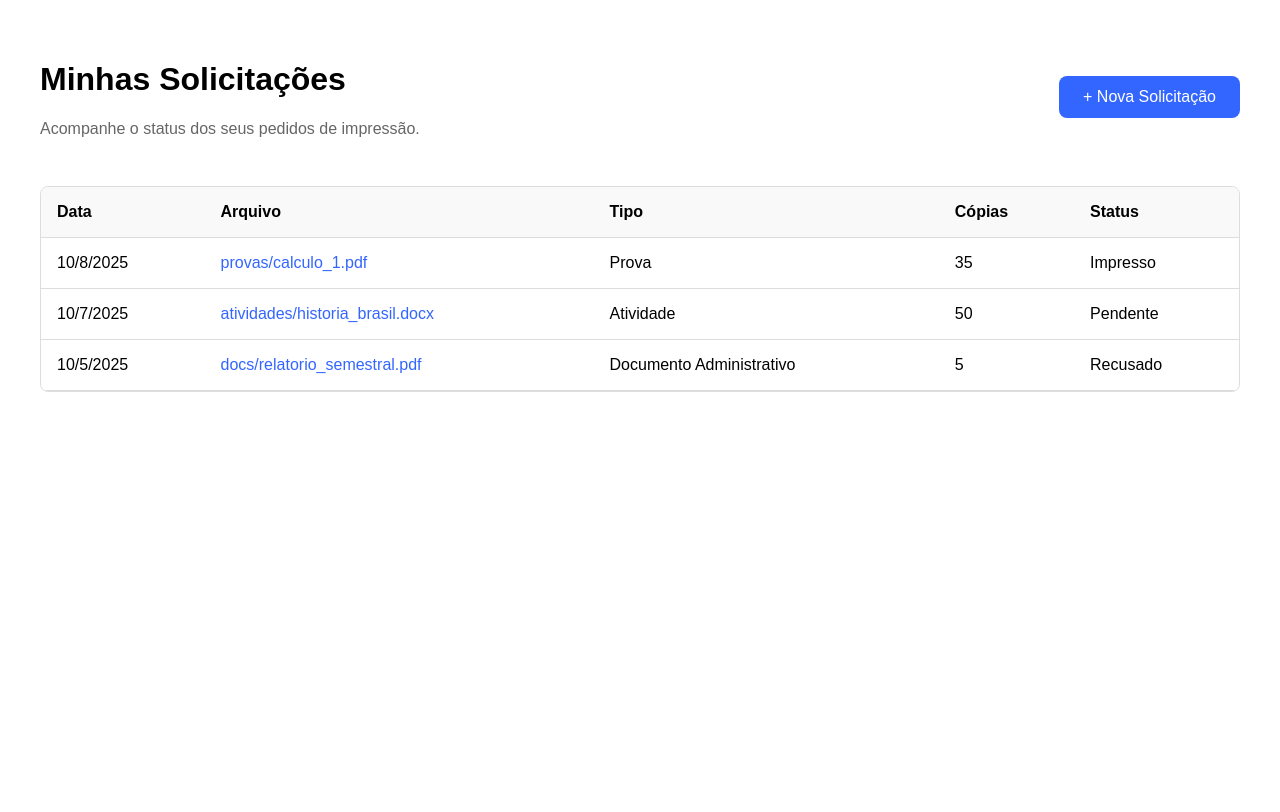
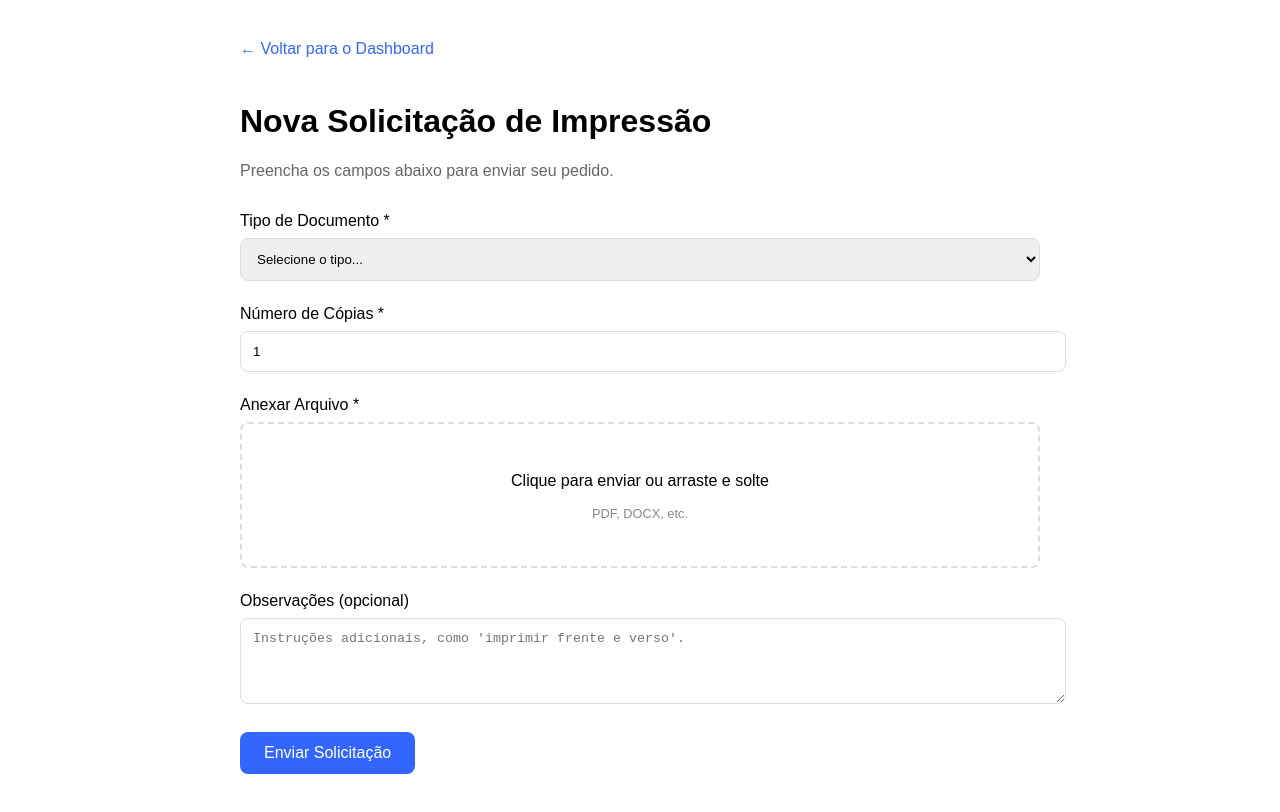
Before and after one commit to aclmedrado/sigi, a React (Vite) app in the folder frontend/: page / in a window 1280 px wide. Both pictures are taken after a click on the button "+ Nova Solicitação". Built offline with nearby package versions, Linux system fonts and the light colour scheme.

Commit message:
Feat: Adiciona FormularioSolicitacao e navegação de UI estática

```diff
--- a/frontend/src/App.jsx
+++ b/frontend/src/App.jsx
@@ -1,10 +1,21 @@
+import React, { useState } from 'react';
 import DashboardSolicitante from './components/DashboardSolicitante';
+import FormularioSolicitacao from './components/FormularioSolicitacao';
 
 function App() {
+  // Usamos um "estado" para saber qual página está ativa. Começamos no 'dashboard'.
+  const [paginaAtual, setPaginaAtual] = useState('dashboard');
+
+  // Função para ser chamada pelos componentes filhos para mudar a página
+  const handleNavigate = (pagina) => {
+    setPaginaAtual(pagina);
+  };
+
   return (
     <div>
-      {/* Por enquanto, vamos renderizar nosso dashboard diretamente */}
-      <DashboardSolicitante />
+      {/* Renderização Condicional: Mostra um componente ou outro baseado no estado */}
+      {paginaAtual === 'dashboard' && <DashboardSolicitante onNavigate={handleNavigate} />}
+      {paginaAtual === 'formulario' && <FormularioSolicitacao onNavigate={handleNavigate} />}
     </div>
   );
 }
--- a/frontend/src/components/DashboardSolicitante.jsx
+++ b/frontend/src/components/DashboardSolicitante.jsx
@@ -1,7 +1,6 @@
 import React from 'react';
 
 // --- NOSSOS DADOS FALSOS (MOCK DATA) ---
-// Em uma aplicação real, estes dados viriam da nossa API.
 const mockSolicitacoes = [
   {
     id: '1',
@@ -30,7 +29,7 @@ const mockSolicitacoes = [
 ];
 // --- FIM DOS DADOS FALSOS ---
 
-export default function DashboardSolicitante() {
+export default function DashboardSolicitante({ onNavigate }) { // <--- CORREÇÃO AQUI
   return (
     <div style={{ fontFamily: 'sans-serif', padding: '2rem' }}>
       {/* Cabeçalho da Página */}
@@ -39,7 +38,7 @@ export default function DashboardSolicitante() {
           <h1 style={{ fontSize: '2rem', fontWeight: 'bold' }}>Minhas Solicitações</h1>
           <p style={{ color: '#666' }}>Acompanhe o status dos seus pedidos de impressão.</p>
         </div>
-        <button style={{ padding: '0.75rem 1.5rem', backgroundColor: '#3366FF', color: 'white', border: 'none', borderRadius: '0.5rem', cursor: 'pointer', fontSize: '1rem' }}>
+        <button onClick={() => onNavigate('formulario')} style={{ padding: '0.75rem 1.5rem', backgroundColor: '#3366FF', color: 'white', border: 'none', borderRadius: '0.5rem', cursor: 'pointer', fontSize: '1rem' }}> {/* <--- CORREÇÃO AQUI */}
           + Nova Solicitação
         </button>
       </div>
--- /dev/null
+++ b/frontend/src/components/FormularioSolicitacao.jsx
@@ -0,0 +1,55 @@
+import React from 'react';
+
+export default function FormularioSolicitacao({ onNavigate }) {
+  return (
+    <div style={{ fontFamily: 'sans-serif', padding: '2rem', maxWidth: '800px', margin: 'auto' }}>
+      {/* Link para Voltar */}
+      <a onClick={() => onNavigate('dashboard')} style={{ color: '#3366FF', cursor: 'pointer', marginBottom: '1.5rem', display: 'inline-block' }}>
+        &larr; Voltar para o Dashboard
+      </a>
+
+      {/* Cabeçalho */}
+      <div>
+        <h1 style={{ fontSize: '2rem', fontWeight: 'bold' }}>Nova Solicitação de Impressão</h1>
+        <p style={{ color: '#666', marginTop: '0.5rem' }}>Preencha os campos abaixo para enviar seu pedido.</p>
+      </div>
+
+      {/* Formulário */}
+      <form style={{ marginTop: '2rem', display: 'grid', gap: '1.5rem' }}>
+        <div>
+          <label htmlFor="tipo_documento" style={{ display: 'block', marginBottom: '0.5rem', fontWeight: '500' }}>Tipo de Documento *</label>
+          <select id="tipo_documento" style={{ width: '100%', padding: '0.75rem', border: '1px solid #ddd', borderRadius: '0.5rem' }}>
+            <option value="">Selecione o tipo...</option>
+            <option value="Prova">Prova</option>
+            <option value="Atividade">Atividade</option>
+            <option value="Documento Administrativo">Documento Administrativo</option>
+            <option value="Outro">Outro</option>
+          </select>
+        </div>
+
+        <div>
+          <label htmlFor="numero_copias" style={{ display: 'block', marginBottom: '0.5rem', fontWeight: '500' }}>Número de Cópias *</label>
+          <input type="number" id="numero_copias" defaultValue="1" style={{ width: '100%', padding: '0.75rem', border: '1px solid #ddd', borderRadius: '0.5rem' }} />
+        </div>
+
+        <div>
+          <label htmlFor="arquivo" style={{ display: 'block', marginBottom: '0.5rem', fontWeight: '500' }}>Anexar Arquivo *</label>
+          <div style={{ border: '2px dashed #ddd', borderRadius: '0.5rem', padding: '2rem', textAlign: 'center' }}>
+            <p>Clique para enviar ou arraste e solte</p>
+            <p style={{ fontSize: '0.8rem', color: '#888' }}>PDF, DOCX, etc.</p>
+            <input type="file" id="arquivo" style={{ display: 'none' }} />
+          </div>
+        </div>
+
+        <div>
+          <label htmlFor="observacoes" style={{ display: 'block', marginBottom: '0.5rem', fontWeight: '500' }}>Observações (opcional)</label>
+          <textarea id="observacoes" rows="4" style={{ width: '100%', padding: '0.75rem', border: '1px solid #ddd', borderRadius: '0.5rem', resize: 'vertical' }} placeholder="Instruções adicionais, como 'imprimir frente e verso'." />
+        </div>
+
+        <button type="submit" style={{ padding: '0.75rem 1.5rem', backgroundColor: '#3366FF', color: 'white', border: 'none', borderRadius: '0.5rem', cursor: 'pointer', fontSize: '1rem', justifySelf: 'start' }}>
+          Enviar Solicitação
+        </button>
+      </form>
+    </div>
+  );
+}
```
